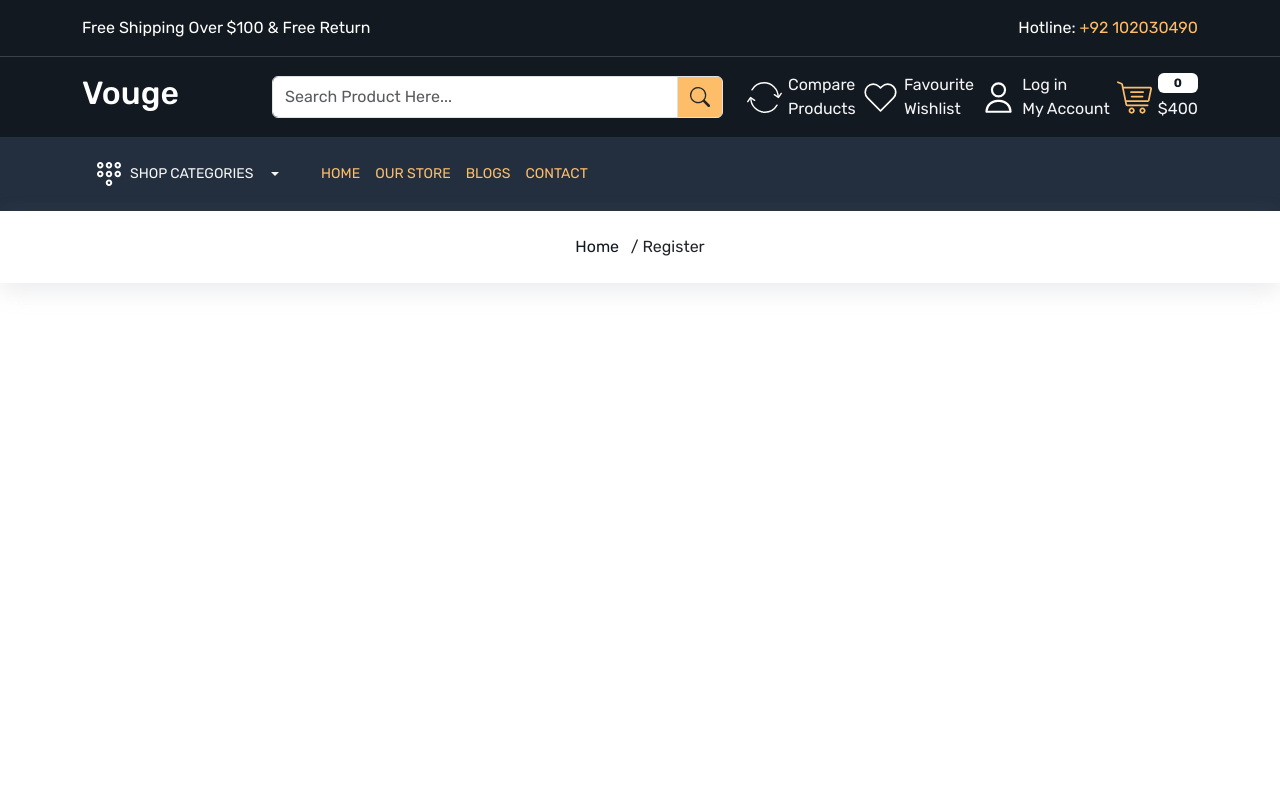
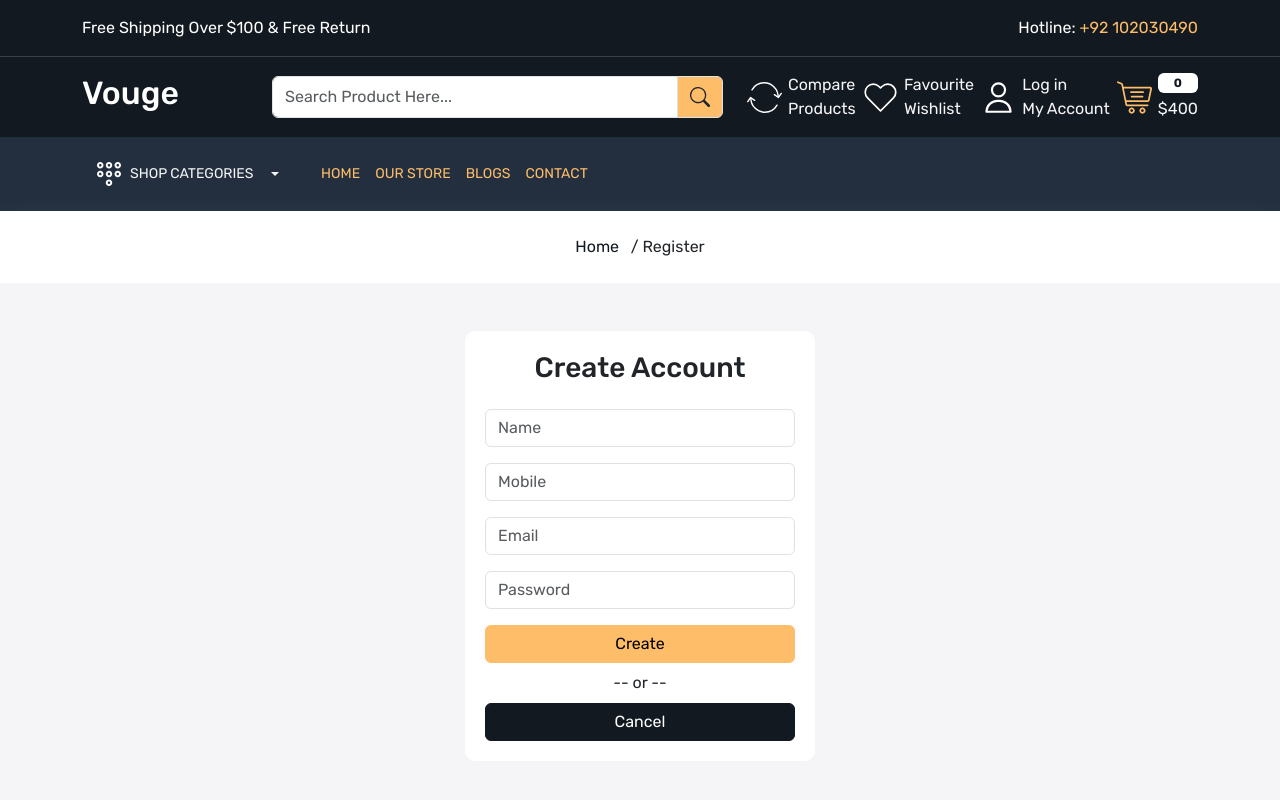
Before and after one commit to JunaidAli-56/ecommerce-frontend, a React (Create React App) app: page /register in a window 1280 px wide. Shown: the top 800 px of the page. Built offline with nearby package versions, Linux system fonts and the light colour scheme.

Commit message:
another commit

```diff
--- a/src/pages/auth/ForgotPassword.jsx
+++ b/src/pages/auth/ForgotPassword.jsx
@@ -1,12 +1,36 @@
 import React from 'react'
 import MetaTag from '../../components/MetaTag'
 import BreadCrumb from '../../components/BreadCrumb'
-
+import { Link } from 'react-router-dom'
 const ForgotPassword = () => {
     return (
         <>
             <MetaTag title="Forgot Password" />
             <BreadCrumb title="Forgot Password" />
+            <div className="forgot-wrapper py-lg-5 py-3 bg-light">
+                <div className="container-xxl">
+                    <div className="row">
+                        <div className="col-12 d-flex justify-content-center align-items-center">
+                            <div className="auth-card">
+                                <form>
+                                    <h5 className='text-center mb-2 fs-4'>Reset Your Password</h5>
+                                    <p className='desc text-center'>We will send you an email to reset password</p>
+                                    <div className="mb-3">
+                                        <input type="email" name='email' placeholder='Email' className="form-control" id="exampleInputEmail1" aria-describedby="emailHelp" />
+                                    </div>
+                                    <div className='d-flex justify-content-center align-items-center flex-column'>
+                                        <button type="submit" className="btn btn-primary w-100">Submit</button>
+                                        <p className='my-2'>-- or --</p>
+                                        <Link to='/login' className='btn btn-dark text-white w-100'>
+                                            Cancel
+                                        </Link>
+                                    </div>
+                                </form>
+                            </div>
+                        </div>
+                    </div>
+                </div>
+            </div>
         </>
     )
 }
--- a/src/pages/auth/Login.jsx
+++ b/src/pages/auth/Login.jsx
@@ -12,7 +12,7 @@ const Login = () => {
                 <div className="container-xxl">
                     <div className="row">
                         <div className="col-12 d-flex justify-content-center align-items-center">
-                            <div className="login-card">
+                            <div className="auth-card">
                                 <form>
                                     <h5 className='text-center mb-4 fs-3'>Login</h5>
                                     <div className="mb-3">
@@ -26,9 +26,10 @@ const Login = () => {
                                             forgot-password ?
                                         </Link>
                                     </div>
-                                    <div className='d-flex justify-content-between align-items-center'>
-                                        <button type="submit" className="btn btn-primary">Login</button>
-                                        <Link to='/register'>
+                                    <div className='d-flex justify-content-center align-items-center flex-column'>
+                                        <button type="submit" className="btn btn-primary w-100">Login</button>
+                                        <p className='my-2'>-- or --</p>
+                                        <Link to='/register' className='w-100 btn btn-dark text-white'>
                                             Register now
                                         </Link>
                                     </div>
--- a/src/pages/auth/Register.jsx
+++ b/src/pages/auth/Register.jsx
@@ -1,12 +1,45 @@
 import React from 'react'
 import MetaTag from '../../components/MetaTag'
 import BreadCrumb from '../../components/BreadCrumb'
+import { Link } from 'react-router-dom'
 
 const Register = () => {
     return (
         <>
             <MetaTag title="Register" />
             <BreadCrumb title="Register" />
+            <div className="register-wrapper py-lg-5 py-3 bg-light">
+                <div className="container-xxl">
+                    <div className="row">
+                        <div className="col-12 d-flex justify-content-center align-items-center">
+                            <div className="auth-card">
+                                <form>
+                                    <h5 className='text-center mb-4 fs-3'>Create Account</h5>
+                                    <div className="mb-3">
+                                        <input type="text" name='name' placeholder='Name' className="form-control" id="exampleInputEmail1" />
+                                    </div>
+                                    <div className="mb-3">
+                                        <input type="tel" name='mobile' placeholder='Mobile' className="form-control" id="exampleInputEmail1" />
+                                    </div>
+                                    <div className="mb-3">
+                                        <input type="email" name='email' placeholder='Email' className="form-control" id="exampleInputEmail1" aria-describedby="emailHelp" />
+                                    </div>
+                                    <div className="mb-3">
+                                        <input type="password" name='password' placeholder='Password' className="form-control" id="exampleInputPassword1" />
+                                    </div>
+                                    <div className='d-flex justify-content-center align-items-center flex-column'>
+                                        <button type="submit" className="btn btn-primary w-100">Create</button>
+                                        <p className='my-2'>-- or --</p>
+                                        <Link to='/login' className='w-100 btn btn-dark text-white'>
+                                            Cancel
+                                        </Link>
+                                    </div>
+                                </form>
+                            </div>
+                        </div>
+                    </div>
+                </div>
+            </div>
         </>
     )
 }
--- a/src/sass/_bootstrap.scss
+++ b/src/sass/_bootstrap.scss
@@ -862,16 +862,21 @@ $light: #F5F5F7;
 
 //Login
 
-.login-card {
+.auth-card {
     padding: 20px;
     border-radius: 10px;
     background-color: $white;
-    width: 400px;
+    width: 350px;
 
     input {
         &:focus {
             box-shadow: none;
         }
+    }
+
+    .desc {
+        font-size: 13px;
+        color: $gray;
     }
 
     a {
```
